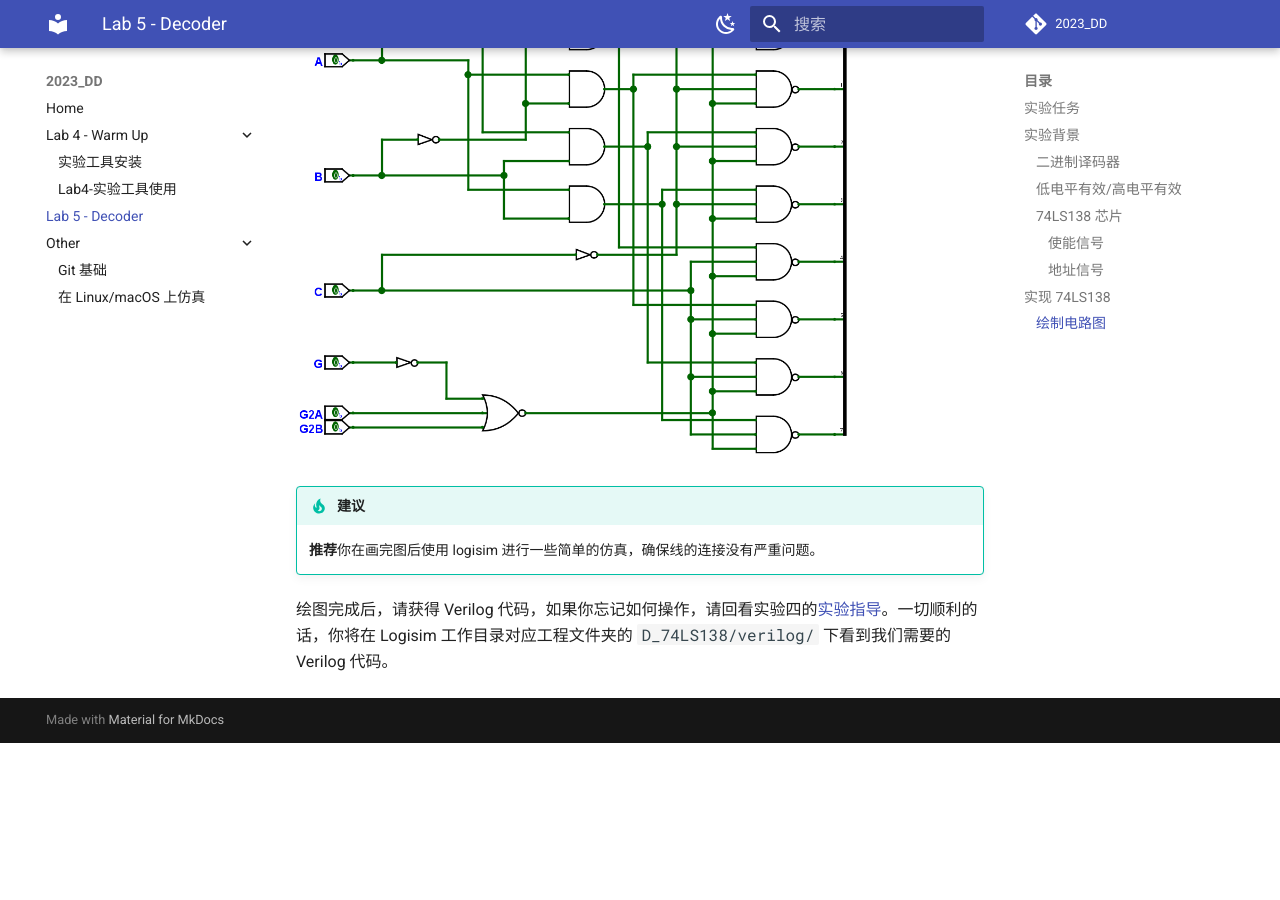
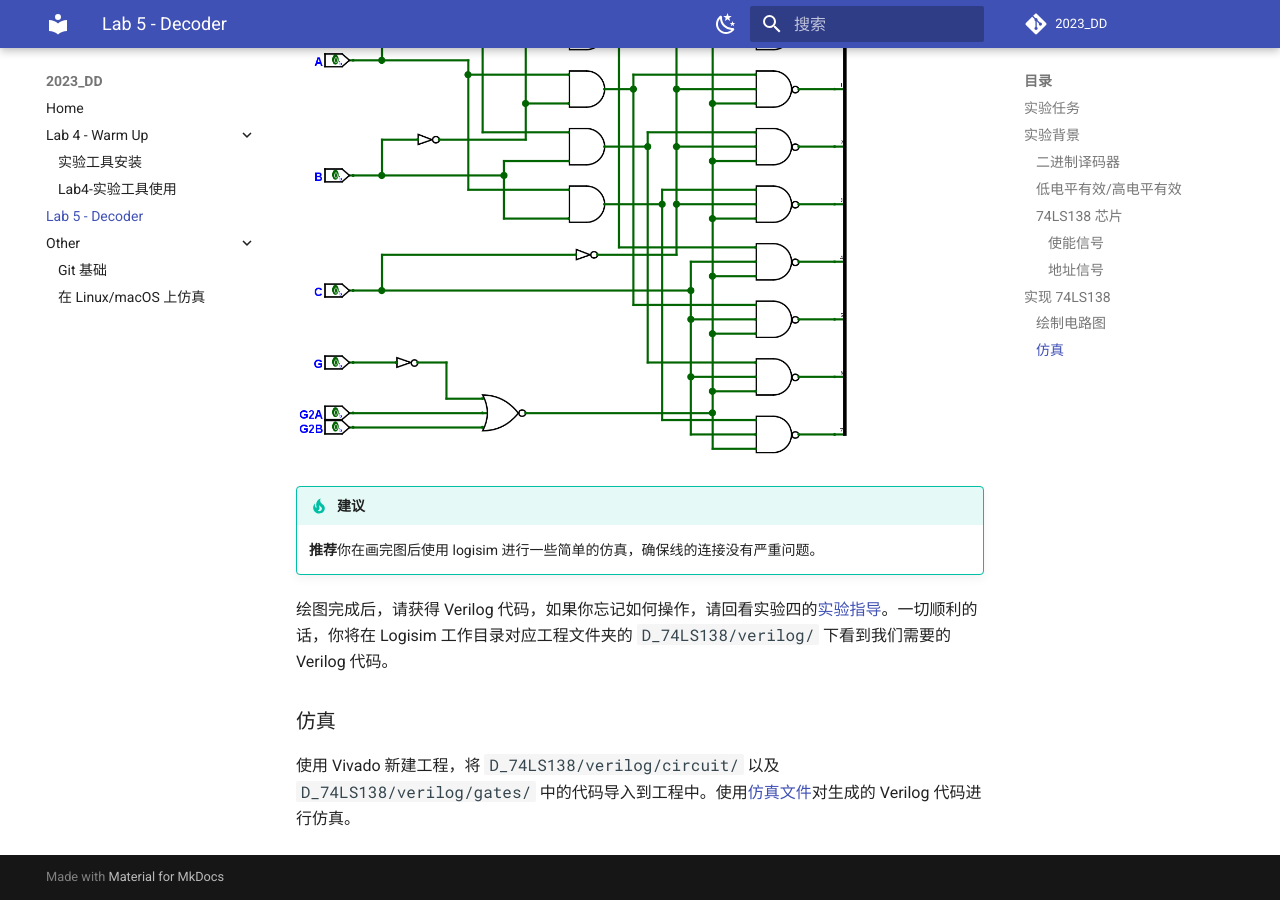
Before and after one commit to Guahao31/2023_DD, an MkDocs documentation site: the page built from docs/lab5/decoder.md, in a window 1280 px wide and 900 px high, scrolled down 3147 px. Built offline with MkDocs 1.6.1 and Material for MkDocs 9.7.7, drawn with Linux system fonts in a browser that asks for light colours; comment, search, counter and statistics services are not loaded; before the commit the page ends 3890 px from its top, so only the background shows below that.

Commit message:
attachment: testbench of D_74LS138

```diff
--- a/docs/lab5/decoder.md
+++ b/docs/lab5/decoder.md
@@ -77,3 +77,7 @@
     **推荐**你在画完图后使用 logisim 进行一些简单的仿真，确保线的连接没有严重问题。
 
 绘图完成后，请获得 Verilog 代码，如果你忘记如何操作，请回看实验四的[实验指导](../warmup/lab4.md#logisim-export-verilog)。一切顺利的话，你将在 Logisim 工作目录对应工程文件夹的 `D_74LS138/verilog/` 下看到我们需要的 Verilog 代码。
+
+### 仿真
+
+使用 Vivado 新建工程，将 `D_74LS138/verilog/circuit/` 以及 `D_74LS138/verilog/gates/` 中的代码导入到工程中。使用[仿真文件](../attachment/D_74LS138_tb.v)对生成的 Verilog 代码进行仿真。
```
Also changed, not shown: 1 other file.
